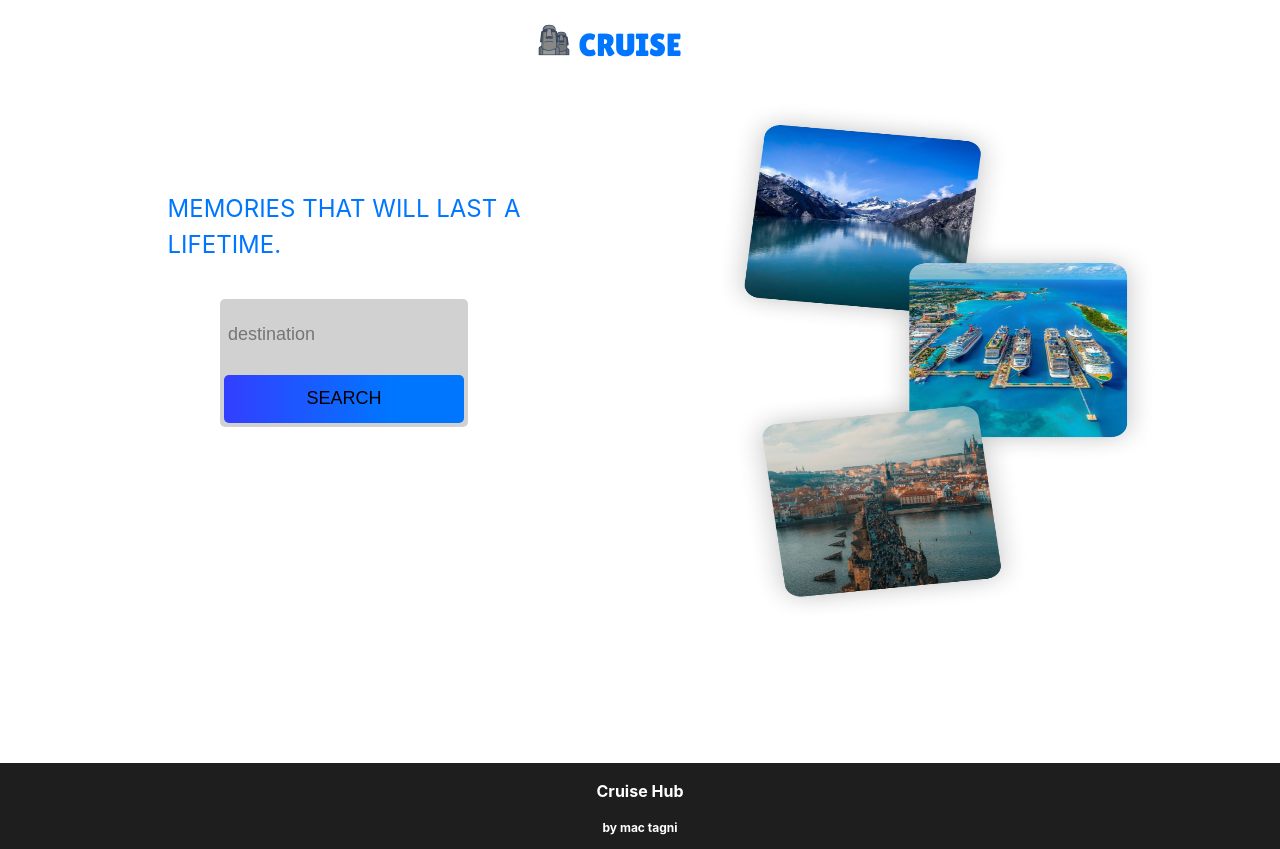
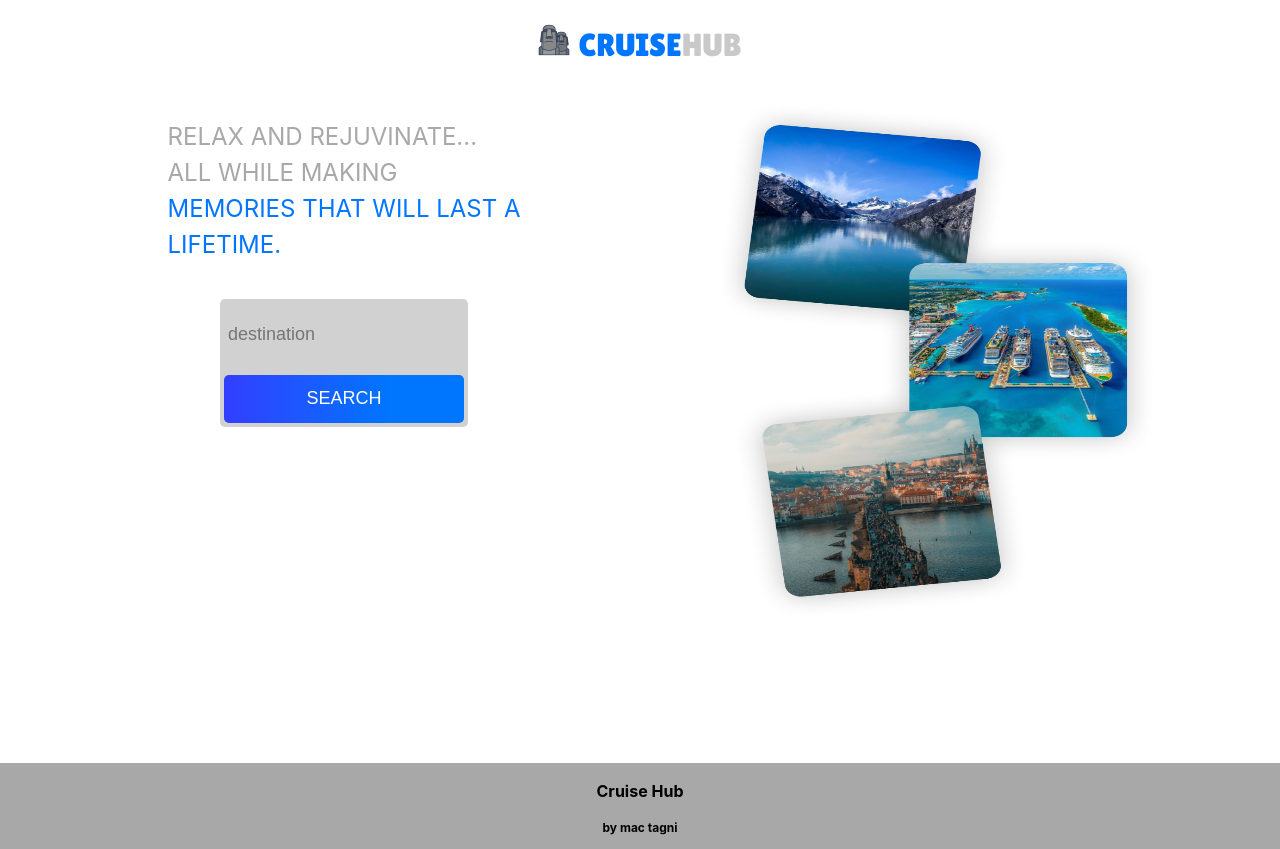
Before and after one commit to mactagni/cruise-project, a React (Vite) app: page / in a window 1280 px wide. Built offline with nearby package versions, Linux system fonts and the light colour scheme; a web font is replaced by a local one.

Commit message:
Fixed CSS for Light/Dark themes

```diff
--- a/components/Filters.tsx
+++ b/components/Filters.tsx
@@ -40,8 +40,7 @@ function Filters({
                 zIndex: '99',
                 display: isOpen ? 'flex' : 'none',
                 justifyContent: 'center',
-                backgroundColor: '#242424',
-                padding: '0 2rem'
+                padding: '2rem 2rem'
             }}
             className='filters-menu'
         >
--- a/components/Footer.tsx
+++ b/components/Footer.tsx
@@ -1,8 +1,7 @@
 const style = {
     footer: {
-        width: '100vw',
+        width: '100%',
         height: 'fit-content',
-        backgroundColor: '#1E1E1E',
         marginTop: 'auto',
         fontWeight: '700',
         zIndex: '99'
@@ -11,7 +10,7 @@ const style = {
 
 function Footer() {
     return(
-        <div style={style.footer}>
+        <div className="footer" style={style.footer}>
             <p>Cruise Hub</p>
             <p style={{ fontSize: '0.75rem'}}>by mac tagni</p>
         </div>
--- a/components/Home.tsx
+++ b/components/Home.tsx
@@ -62,9 +62,11 @@ function Home() {
             <div style={{...style.homePageContainer, marginBottom: '1.5rem'}}>
                 <div style={{ margin: '0 auto 1rem'}}>
                     <h2 className='call-to-action-text'>
-                        RELAX AND REJUVINATE...
-                        <br></br>
-                        ALL WHILE MAKING
+                        <span className='call-to-action-light-mode'>
+                            RELAX AND REJUVINATE...
+                            <br></br>
+                            ALL WHILE MAKING
+                        </span>
                         <br />
                         <span style={{ color: 'rgba(0,118,255,1)' }}>
                             MEMORIES THAT WILL LAST A
--- a/components/Tile.tsx
+++ b/components/Tile.tsx
@@ -9,7 +9,7 @@ function Tile({ ship, handleCurrentShipIdChange }: any) {
             margin: '0.5rem 0.3rem',
             borderRadius: '0.4rem',
             width: '10rem',
-            backgroundColor: '#1E1E1E',
+            // backgroundColor: '#1E1E1E',
         },
         shipNameStyles: { fontWeight: '600'},
         shipYearStyles: {
@@ -37,7 +37,7 @@ function Tile({ ship, handleCurrentShipIdChange }: any) {
     // }
 
     return (
-        <div style={style.container}>
+        <div style={style.container} className='tile-container'>
             <img id='cruise-ship-images' src={IMAGES[imageSrc]} alt={imageSrc}/>
             <p style={style.shipNameStyles}>{shipName}</p>
             <p style={style.shipYearStyles}>{yearBuilt}</p>
--- a/components/filter-components/CheckBox.tsx
+++ b/components/filter-components/CheckBox.tsx
@@ -111,7 +111,7 @@ function CheckBox({
     }
 
     const departureDiv = (
-        <div>
+        <div className="check-box">
             <h2>Departure</h2>
             <div className="check-box-list">
                 {
@@ -138,7 +138,7 @@ function CheckBox({
     )
 
     const destinationDiv = (
-        <div>
+        <div className="check-box">
             <h2>Destination</h2>
             <div className="check-box-list">
                 {
--- a/src/App.css
+++ b/src/App.css
@@ -1,12 +1,13 @@
 #root {
-  max-width: 1280px;
+  /* max-width: 100vw; */
   min-height: 100vh;
   text-align: center;
   display: flex;
   flex-direction: column;
+  margin: auto;
 }
 
-.logo {
+/* .logo {
   height: 6em;
   padding: 1.5em;
   will-change: filter;
@@ -17,7 +18,7 @@
 }
 .logo.react:hover {
   filter: drop-shadow(0 0 2em #61dafbaa);
-}
+} */
 
 @keyframes logo-spin {
   from {
--- a/src/App.tsx
+++ b/src/App.tsx
@@ -15,7 +15,7 @@ function App() {
                 <span style={{ color: 'rgba(0,118,255,1)'}}>
                   CRUISE
                 </span>
-                <span style={{ color: '#FFF'}}>
+                <span className='hub'>
                   HUB
                 </span>
               </h1>
--- a/src/Content.tsx
+++ b/src/Content.tsx
@@ -249,7 +249,7 @@ export default function Content() {
                 setRegion={setRegion}
                 handleRegionClick={handleRegionClick}
             />
-            <div style={{ width: '100%', margin: '0 auto', display: 'flex', justifyContent: 'center' }}>
+            <div style={{ width: '100%', display: 'flex', justifyContent: 'center' }}>
                 {
                     ships.length === 0
                     ? (
--- a/src/index.css
+++ b/src/index.css
@@ -69,22 +69,26 @@ button, input[type='button'] {
   flex-grow: 1;
 }
 
+.content-container {
+  padding: 0 10rem;
+}
+
 .bold-text {
   font-weight: 700;
   letter-spacing: 0.1rem;
 }
 
 dialog {
-  position: fixed;
+  position: absolute;
   width: max-content;
-  left: 12rem;
+  right: 1rem;
   top: 1rem;
   border: transparent;
   border-radius: 1.25rem;
   text-align: left;
   z-index: 99;
   font-size: 0.7rem;
-  box-shadow: 0 0 10px 3px rgba(0, 0, 0, 0.5);
+  box-shadow: 0 0 10px 3px rgba(0, 0, 0, 0.125);
   overflow: scroll;
 }
 
@@ -118,6 +122,11 @@ dialog button {
 
 .port-region:hover, .destination-button:hover {
   color: rgba(219, 212, 255, 0.87)
+}
+
+.filters-menu {
+  background-color: #242424;
+
 }
 
 .filter-button {
@@ -198,15 +207,63 @@ input[type="range"]::-moz-range-thumb, input[type="range"]::-moz-range-thumb {
   /* grid-template-columns: repeat(6, auto); */
 }
 
+.tile-container {
+  background-color: #1E1E1E;
+}
+
 #cruise-ship-images {
   border-radius: 0.4rem 0.4rem 0 0;
   max-width: 10rem;
+}
+
+.hub {
+  color: #cecece;
+}
+
+.forter {
+  background-color: #1E1E1E;
+  margin: auto;
 }
 
 @media (prefers-color-scheme: light) {
   :root {
     color: #213547;
     background-color: #ffffff;
+  }
+
+  .call-to-action-light-mode {
+    color: #A8A8A8;
+  }
+
+  .call-to-action-button {
+    color: #FFF;
+  }
+
+  .hub {
+    color: #C9C9C9;
+  }
+
+  .filters-menu {
+    background-color: #FFF;
+    color: #000;
+  }
+
+  .filter-container {
+    background-color: #A8A8A8;
+  }
+
+  .check-box-page {
+    background-color: #FFF;
+    color: #000;
+  }
+
+  .tile-container {
+    background-color: #A8A8A8;
+  }
+
+  .footer {
+    background-color: #A8A8A8;
+    color: #000;
   }
 }
 
```
